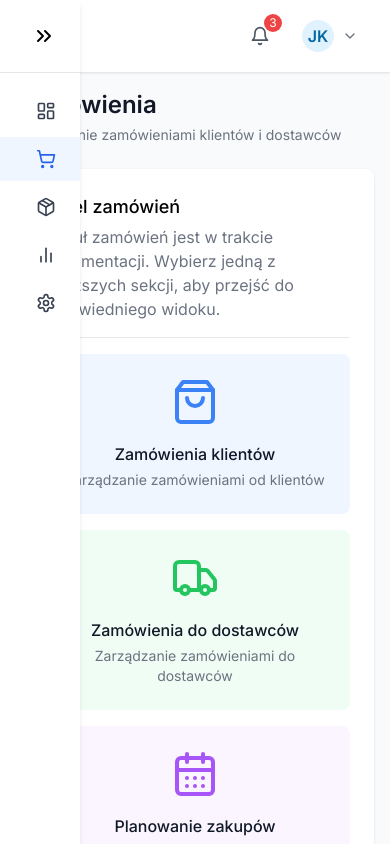
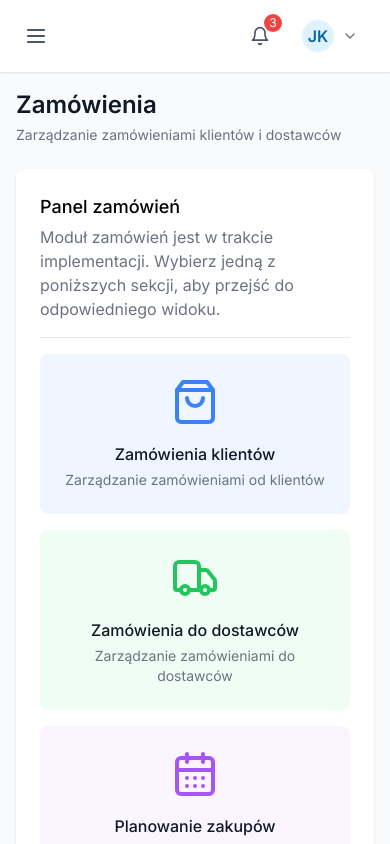
Before and after one commit to djmisieq/chmurowy-system-mrp, a Next.js app: page /orders in a window 390 px wide. Built offline with nearby package versions, Linux system fonts and the light colour scheme.

Commit message:
Update Sidebar with mobile responsiveness

```diff
--- a/src/components/layout/Sidebar.tsx
+++ b/src/components/layout/Sidebar.tsx
@@ -1,6 +1,6 @@
 "use client";
 
-import React, { useState } from 'react';
+import React, { useState, useEffect } from 'react';
 import Link from 'next/link';
 import { usePathname } from 'next/navigation';
 import {
@@ -23,12 +23,14 @@ import {
   CalendarDays,
   Factory,
   Clock,
-  PieChart
+  PieChart,
+  X
 } from 'lucide-react';
 
 interface SidebarProps {
   isOpen: boolean;
   toggleSidebar: () => void;
+  isMobileView?: boolean;
 }
 
 interface MenuItem {
@@ -38,12 +40,19 @@ interface MenuItem {
   children?: MenuItem[];
 }
 
-const Sidebar: React.FC<SidebarProps> = ({ isOpen, toggleSidebar }) => {
+const Sidebar: React.FC<SidebarProps> = ({ isOpen, toggleSidebar, isMobileView = false }) => {
   const pathname = usePathname();
   const [expandedItems, setExpandedItems] = useState<Record<string, boolean>>({
-    'Magazyn': true, // Domyślnie rozwinięty moduł magazynu
-    'Zamówienia': true // Domyślnie rozwinięty moduł zamówień
+    'Magazyn': true, // Rozwinięty domyślnie
+    'Zamówienia': true // Rozwinięty domyślnie
   });
+
+  // Reset expanded items when sidebar is closed (for desktop view)
+  useEffect(() => {
+    if (!isOpen && !isMobileView) {
+      setExpandedItems({});
+    }
+  }, [isOpen, isMobileView]);
 
   const menuItems: MenuItem[] = [
     { name: 'Dashboard', icon: LayoutDashboard, href: '/' },
@@ -95,24 +104,30 @@ const Sidebar: React.FC<SidebarProps> = ({ isOpen, toggleSidebar }) => {
     return pathname === href || pathname.startsWith(`${href}/`);
   };
 
+  // Classes for sidebar positioning
+  const sidebarClasses = `
+    fixed top-0 bottom-0 bg-white shadow-lg
+    transition-all duration-300 z-50
+    ${isOpen ? (isMobileView ? 'left-0' : 'w-64 left-0') : (isMobileView ? '-left-full' : 'w-20 left-0')}
+    ${isMobileView ? 'w-[280px]' : ''}
+    overflow-y-auto overflow-x-hidden
+  `;
+
   return (
-    <div
-      className={`
-        fixed left-0 top-0 bottom-0 bg-white shadow-md
-        transition-all duration-300 z-50
-        ${isOpen ? 'w-64' : 'w-20'}
-        overflow-y-auto overflow-x-hidden
-      `}
-    >
+    <div className={sidebarClasses}>
       <div className="flex items-center justify-between p-4 border-b">
         {isOpen && (
-          <h2 className="text-xl font-bold text-gray-800">Chmurowy MRP</h2>
+          <h2 className="text-xl font-bold text-gray-800 md:block">Chmurowy MRP</h2>
         )}
         <button
           onClick={toggleSidebar}
-          className="ml-auto hover:bg-gray-100 p-2 rounded-full"
+          className="ml-auto p-2 rounded-full hover:bg-gray-100 text-gray-600"
+          aria-label={isOpen ? 'Zwiń menu' : 'Rozwiń menu'}
         >
-          {isOpen ? <ChevronsLeft /> : <ChevronsRight />}
+          {isMobileView ?
+            (isOpen ? <X size={20} /> : <ChevronsRight size={20} />) :
+            (isOpen ? <ChevronsLeft size={20} /> : <ChevronsRight size={20} />)
+          }
         </button>
       </div>
 
@@ -126,8 +141,8 @@ const Sidebar: React.FC<SidebarProps> = ({ isOpen, toggleSidebar }) => {
                     onClick={() => toggleExpand(item.name)}
                     className={`
                       w-full flex items-center p-3
-                      ${isActive(item.href) ? 'bg-blue-50 text-blue-600' : 'text-gray-700'}
-                      hover:bg-blue-50 hover:text-blue-600
+                      ${isActive(item.href) ? 'bg-primary-50 text-primary-600' : 'text-gray-700'}
+                      hover:bg-primary-50 hover:text-primary-600
                       transition-colors
                     `}
                   >
@@ -151,11 +166,12 @@ const Sidebar: React.FC<SidebarProps> = ({ isOpen, toggleSidebar }) => {
                             href={child.href}
                             className={`
                               flex items-center p-2 my-1 rounded
-                              ${isChildActive(child.href) ? 'bg-blue-100 text-blue-700' : 'text-gray-700'}
-                              hover:bg-blue-100 hover:text-blue-700
+                              ${isChildActive(child.href) ? 'bg-primary-100 text-primary-700' : 'text-gray-700'}
+                              hover:bg-primary-100 hover:text-primary-700
                               transition-colors
                               text-sm
                             `}
+                            onClick={isMobileView ? toggleSidebar : undefined}
                           >
                             <child.icon size={16} className="mr-2" />
                             <span>{child.name}</span>
@@ -170,10 +186,11 @@ const Sidebar: React.FC<SidebarProps> = ({ isOpen, toggleSidebar }) => {
                   href={item.href}
                   className={`
                     flex items-center p-3
-                    ${isActive(item.href) ? 'bg-blue-50 text-blue-600' : 'text-gray-700'}
-                    hover:bg-blue-50 hover:text-blue-600
+                    ${isActive(item.href) ? 'bg-primary-50 text-primary-600' : 'text-gray-700'}
+                    hover:bg-primary-50 hover:text-primary-600
                     transition-colors
                   `}
+                  onClick={isMobileView ? toggleSidebar : undefined}
                 >
                   <item.icon className={`mr-3 ${isOpen ? '' : 'mx-auto'}`} size={20} />
                   {isOpen && <span>{item.name}</span>}
```
